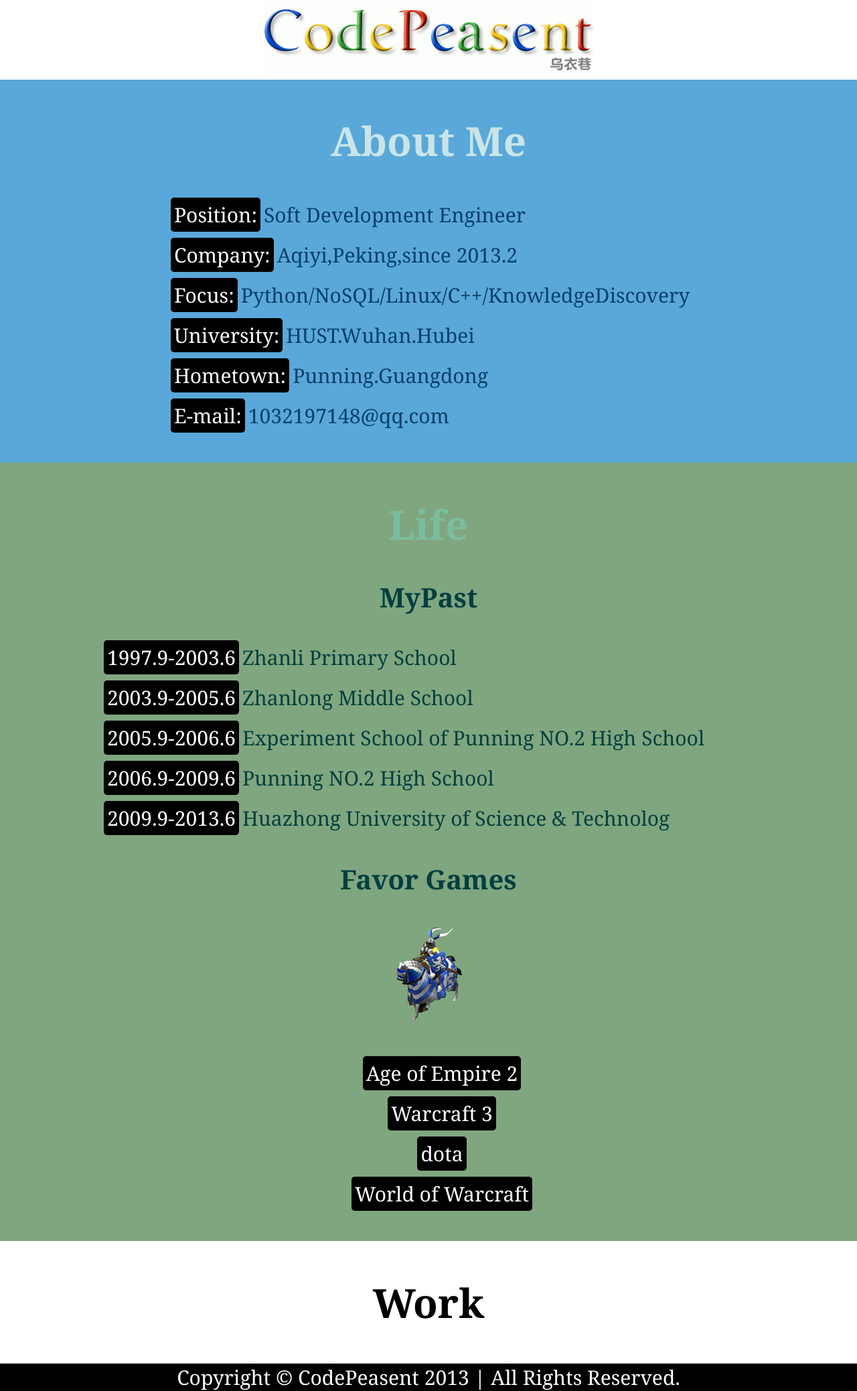
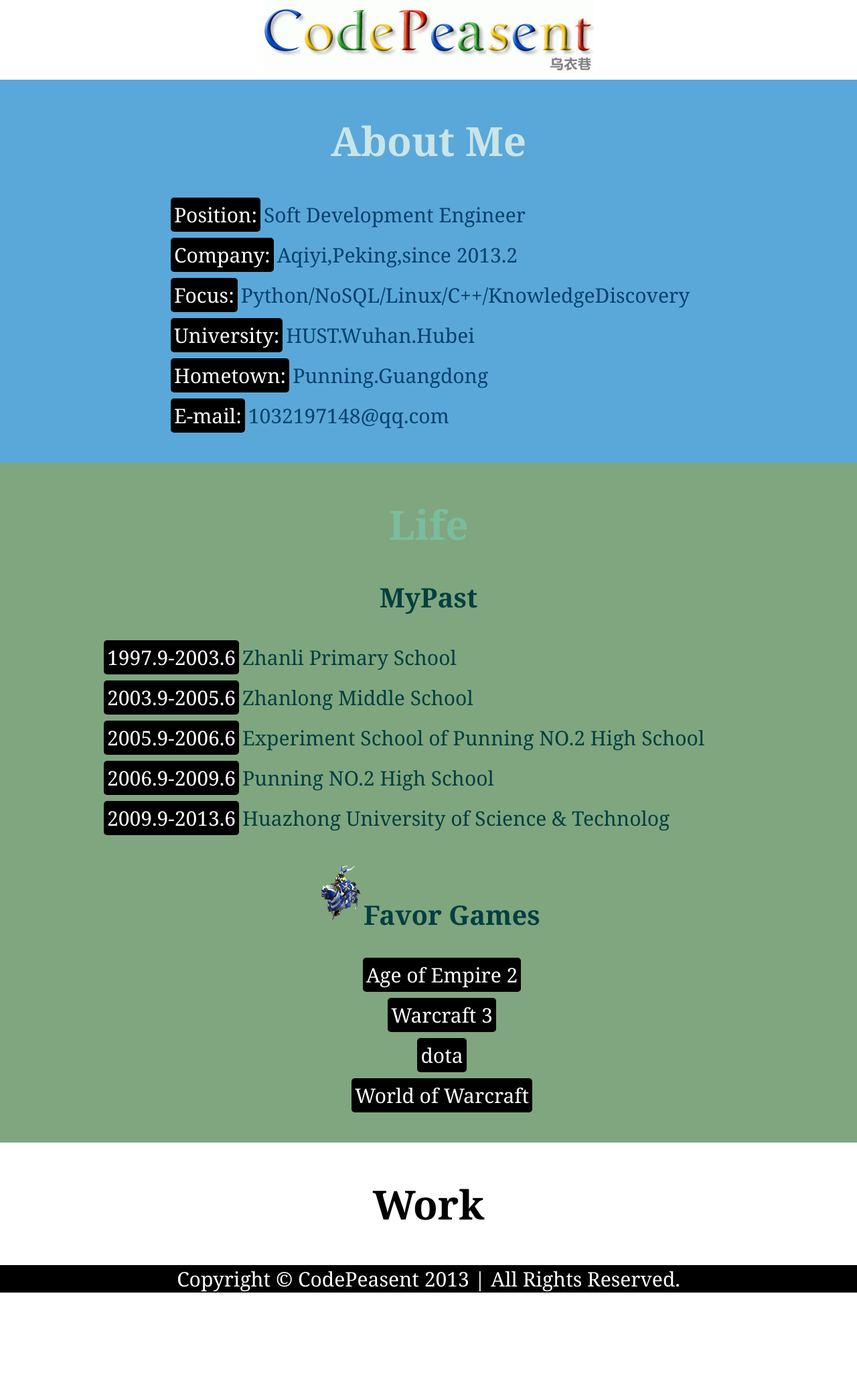
Before and after one commit to CodePeasant/formerblog, a Jekyll site: the page built from index.html, in a window 1280 px wide. Shown: the whole page at 67% size. Built offline with Jekyll 4.4.1, drawn with Linux system fonts in a browser that asks for light colours; some web fonts are replaced; after the commit the page ends 1930 px from its top, so only the background shows below that.

Commit message:
edit the size of paladin

```diff
--- a/index.html
+++ b/index.html
@@ -47,8 +47,8 @@ overview: true
 			<span>2009.9-2013.6</span>Huazhong University of Science &amp; Technolog
 		</li>
 	</ul>
-	<h2>Favor Games</h2>
-	<img src="img/paladin.png" />
+	<h2><img src="img/paladin.png"/>Favor Games</h2>
+
 	<ul>
 		<li>
 			<span>Age of Empire 2</span>
```
Also changed, not shown: img/paladin.png.
